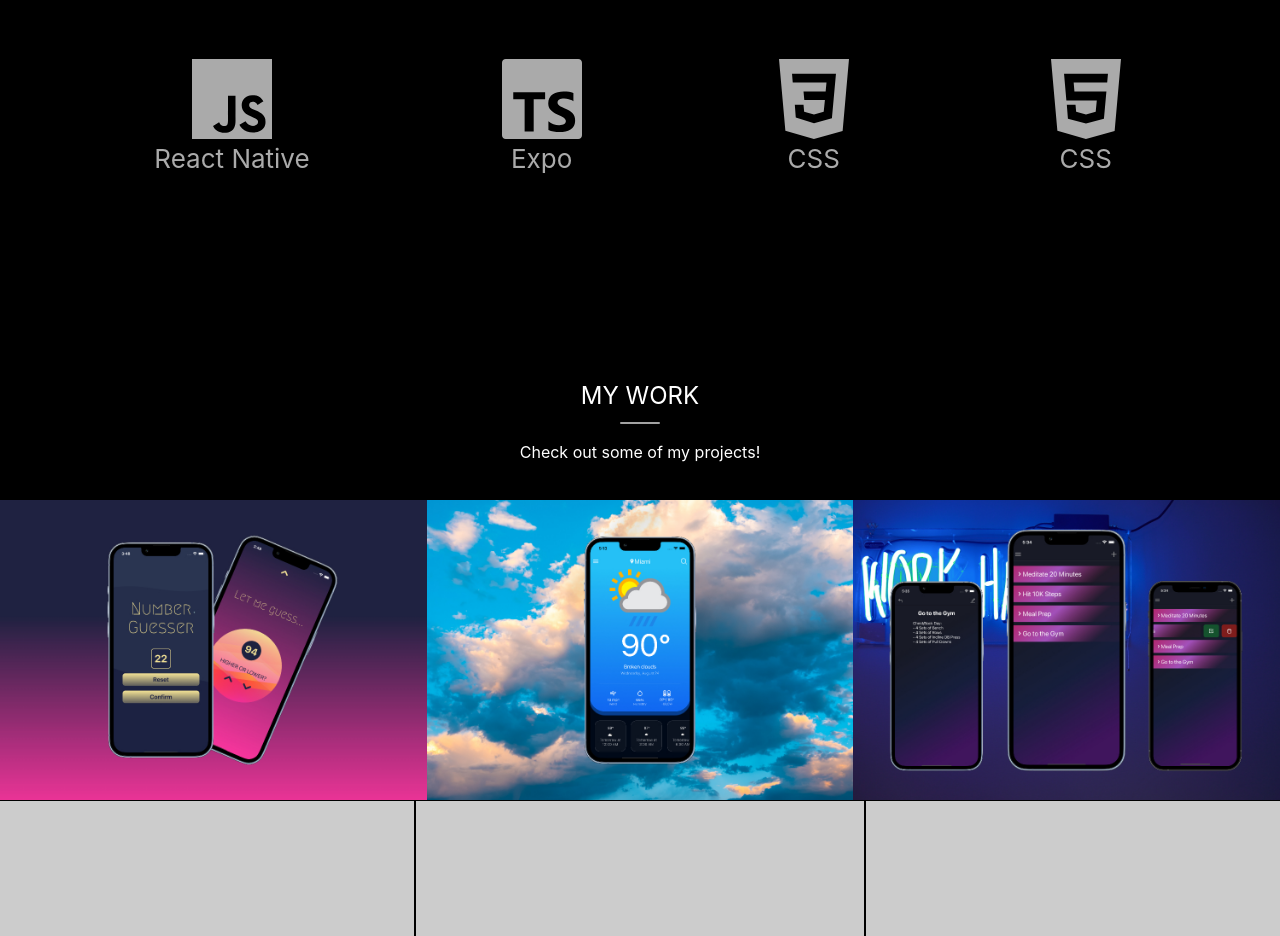
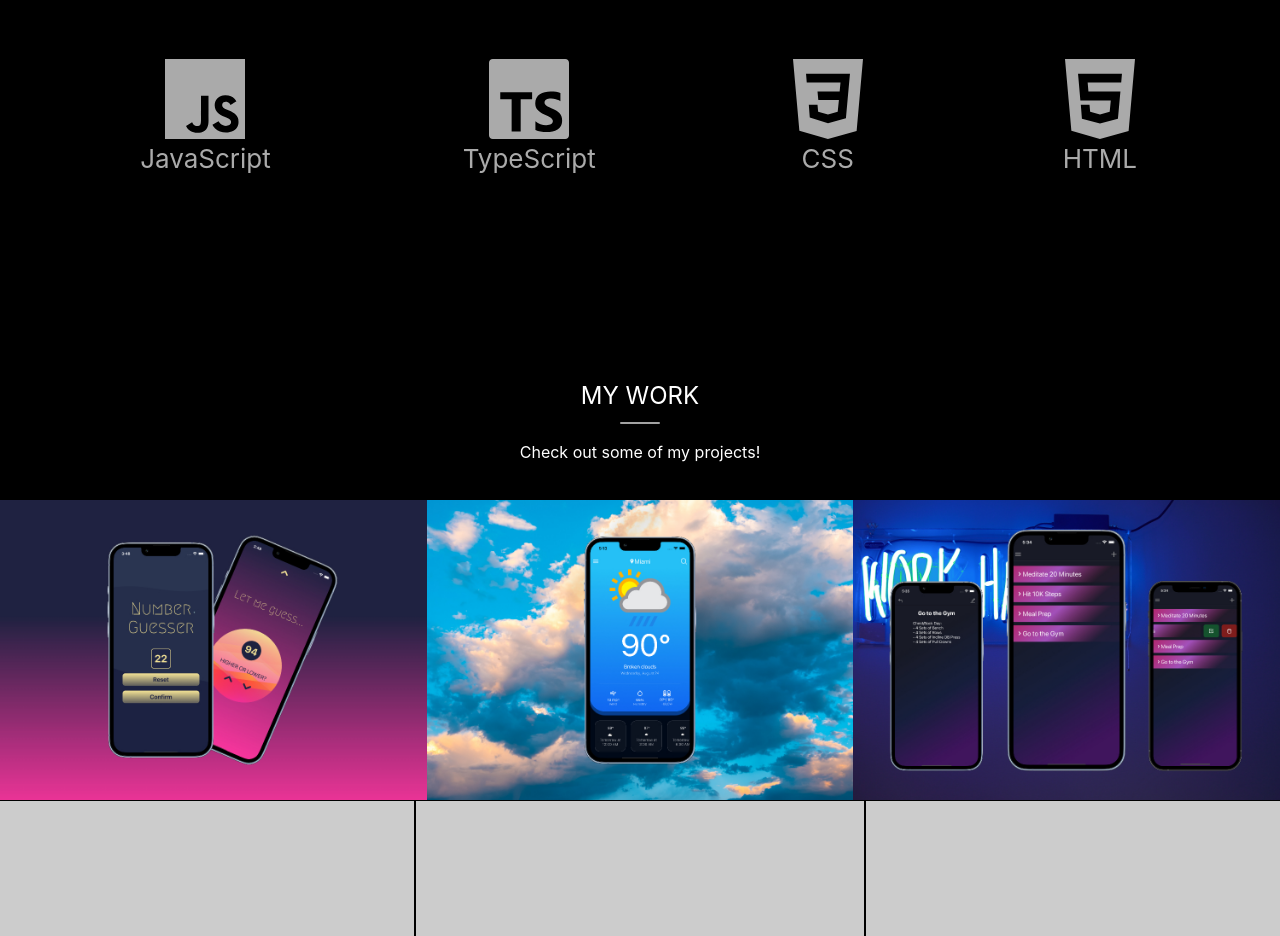
Before and after one commit to thekevinportela/theKevinPortela2.0, a React (Create React App) app: page / in a window 1280 px wide. Shown: the part 1680-2616 px from the top of the page. Built offline with nearby package versions, Linux system fonts and the light colour scheme.

Commit message:
skills label fix

```diff
--- a/src/components/TechnicalSkills.js
+++ b/src/components/TechnicalSkills.js
@@ -60,14 +60,14 @@ const TechnicalSkills = ({ width }) => {
         <Center mx={iconSpace} flexDirection={"column"}>
           <Icon color={iconColor} h={iconSize} w={iconSize} as={SiJavascript} />
           <Text color={iconColor} fontSize={iconText}>
-            React Native
+            JavaScript
           </Text>
         </Center>
 
         <Center mx={iconSpace} flexDirection={"column"}>
           <Icon color={iconColor} h={iconSize} w={iconSize} as={SiTypescript} />
           <Text color={iconColor} fontSize={iconText}>
-            Expo
+            TypeScript
           </Text>
         </Center>
 
@@ -81,7 +81,7 @@ const TechnicalSkills = ({ width }) => {
         <Center mx={iconSpace} flexDirection={"column"}>
           <Icon color={iconColor} h={iconSize} w={iconSize} as={SiHtml5} />
           <Text color={iconColor} fontSize={iconText}>
-            CSS
+            HTML
           </Text>
         </Center>
       </Center>
```
